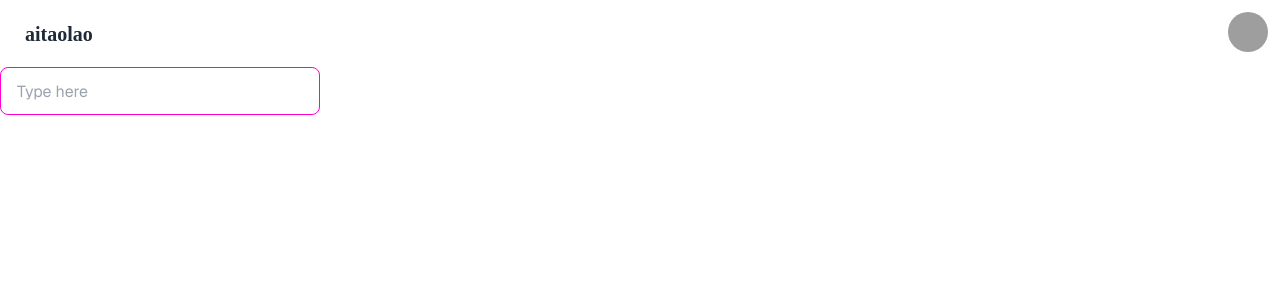
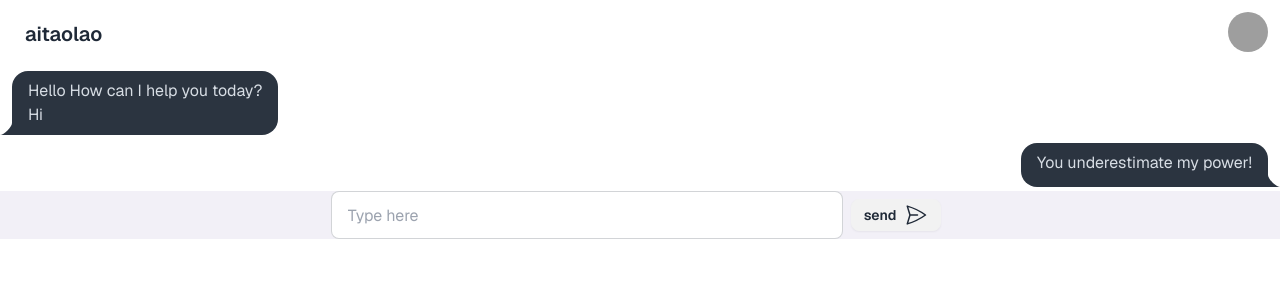
Before and after one commit to T2Knock/ai-taolao, a Next.js app in the folder apps/web/: page / in a window 1280 px wide. Shown: the top 300 px of the page. Built offline with nearby package versions, Linux system fonts and the light colour scheme; grey boxes are pictures that could not be loaded.

Commit message:
feat: add chat bubble

```diff
--- a/apps/web/src/app/components/chatbubble.tsx
+++ b/apps/web/src/app/components/chatbubble.tsx
@@ -1,9 +1,9 @@
-const Navbar = () => {
+const Conversation = () => {
   return (
     <div>
 <div className="chat chat-start">
   <div className="chat-bubble">
-    Hello
+    Hello How can I help you today?
     <br />
     Hi
   </div>
@@ -14,3 +14,4 @@ const Navbar = () => {
     </div>
   );
 }
+export default Conversation;
--- a/apps/web/src/app/page.tsx
+++ b/apps/web/src/app/page.tsx
@@ -1,47 +1,38 @@
+import Conversation from "./components/chatbubble";
+import Navbar from "./components/navbar";
+
 export default function HomePage() {
   return (
-    <div>
-      <div className="navbar bg-base-100">
-        <div className="flex-1">
-          <h1 className="font-heading btn btn-ghost text-xl">aitaolao</h1>
+    <div className="relative">
+      <header>
+        <Navbar />
+      </header>
+      <Conversation />
+      <div className="h-100 w-100% bg-[#f2f0f7]">
+        <div className="flex justify-center">
+          <input
+            type="text"
+            placeholder="Type here"
+            className="input input-bordered w-full max-w-lg"
+          />
+          <button className="btn btn-sm m-2">
+            send{" "}
+            <svg
+              // xmlns="http://www.w3.org/2000/svg"
+              fill="none"
+              viewBox="0 0 24 24"
+              stroke-width="1.5"
+              stroke="currentColor"
+              className="size-6"
+            >
+              <path
+                stroke-linecap="round"
+                stroke-linejoin="round"
+                d="M6 12 3.269 3.125A59.769 59.769 0 0 1 21.485 12 59.768 59.768 0 0 1 3.27 20.875L5.999 12Zm0 0h7.5"
+              />
+            </svg>
+          </button>
         </div>
-        <div className="flex-none">
-          <div className="dropdown dropdown-end">
-            <div
-              tabIndex={0}
-              role="button"
-              className="avatar btn btn-circle btn-ghost"
-            >
-              <div className="w-10 rounded-full">
-                <img
-                  alt="Tailwind CSS Navbar component"
-                  src="https://i.pinimg.com/474x/a3/15/6f/a3156f0f78eabcb76cf0c483a7dc3d31.jpg"
-                />
-              </div>
-            </div>
-            <ul
-              tabIndex={0}
-              className="menu dropdown-content menu-sm z-[1] mt-3 w-52 rounded-box bg-base-100 p-2 shadow"
-            >
-              <li>
-                <a className="justify-between">
-                  Profile
-                  <span className="badge">New</span>
-                </a>
-              </li>
-              <li>
-                <a>Logout</a>
-              </li>
-            </ul>
-          </div>
-        </div>
-      </div>
-      <div>
-        <input
-          type="text"
-          placeholder="Type here"
-          className="input input-bordered input-secondary w-full max-w-xs"
-        />
       </div>
     </div>
   );
```
